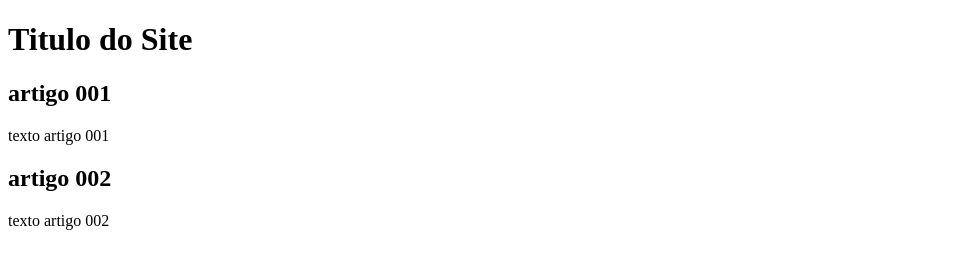
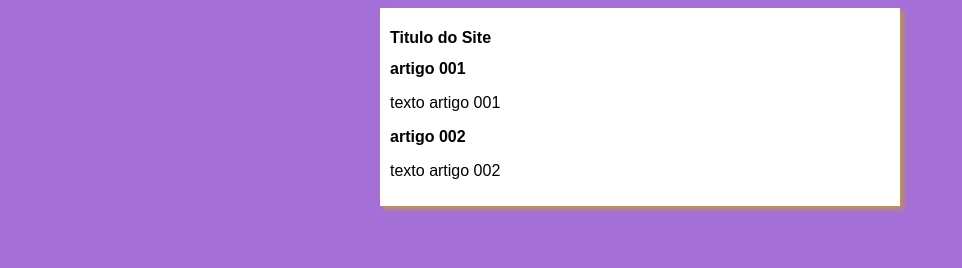
Before and after one commit to AluisiosJunior/Projeto-Site, a plain HTML site: page index.html in a window 1280 px wide. Shown: the whole page, without its empty margins (0-962 px from the left). Drawn offline with Linux system fonts and the light colour scheme.

Commit message:
Design Site

```diff
--- /dev/null
+++ b/estilos/stiles.css
@@ -0,0 +1,19 @@
+*{
+   font-family: arial, helvetica, sans-serif;
+    font-size: 16px
+}
+
+body {
+    background-color: rgb(165, 111, 216);
+
+}
+
+main {
+    background-color: white;
+    width: 500px;
+    margin: auto;
+    padding: 10px;
+    box-shadow: 3px 3px 5px rgb(192, 153, 69);
+
+
+}
--- a/index.html
+++ b/index.html
@@ -4,6 +4,7 @@
     <meta charset="UTF-8">
     <meta name="viewport" content="width=device-width, initial-scale=1.0">
     <title>ProjetoSite</title>
+    <link rel="stylesheet" href="estilos/stiles.css">
 </head>
 <body>
     <main>
```
